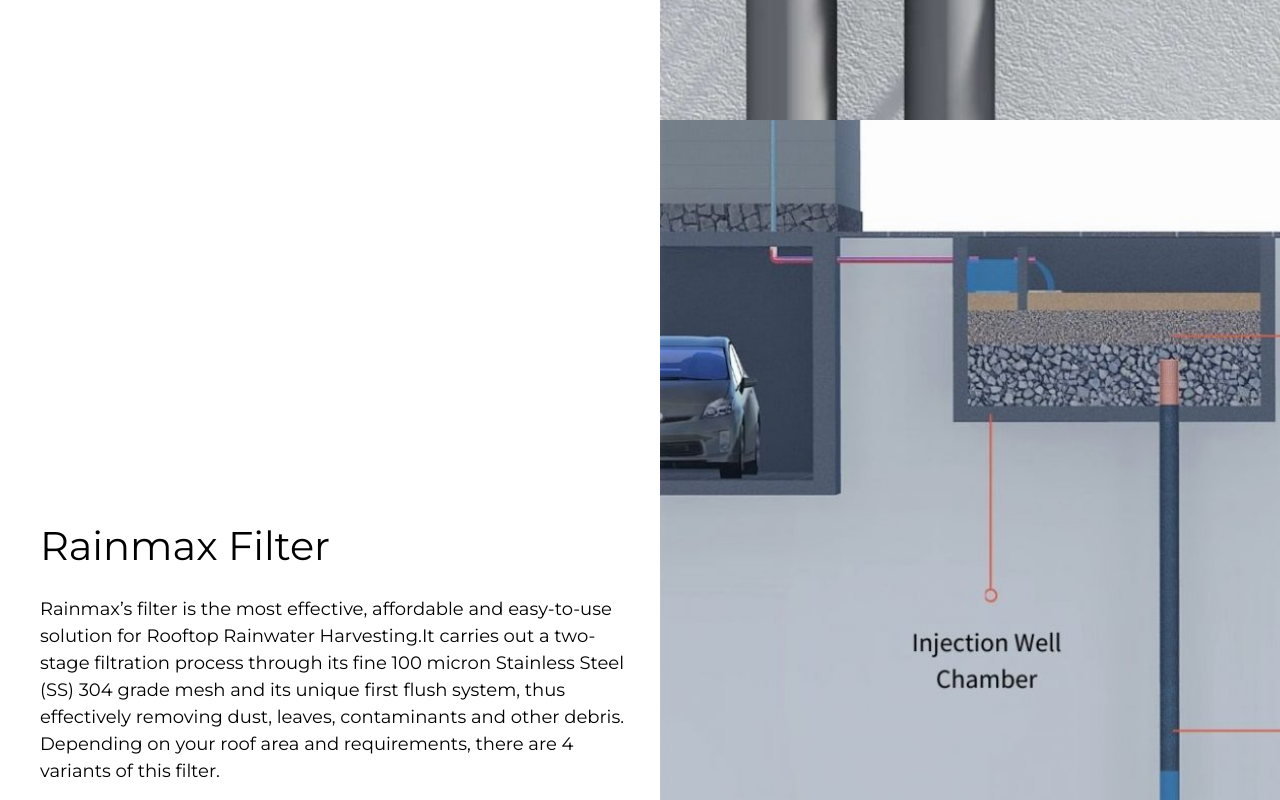
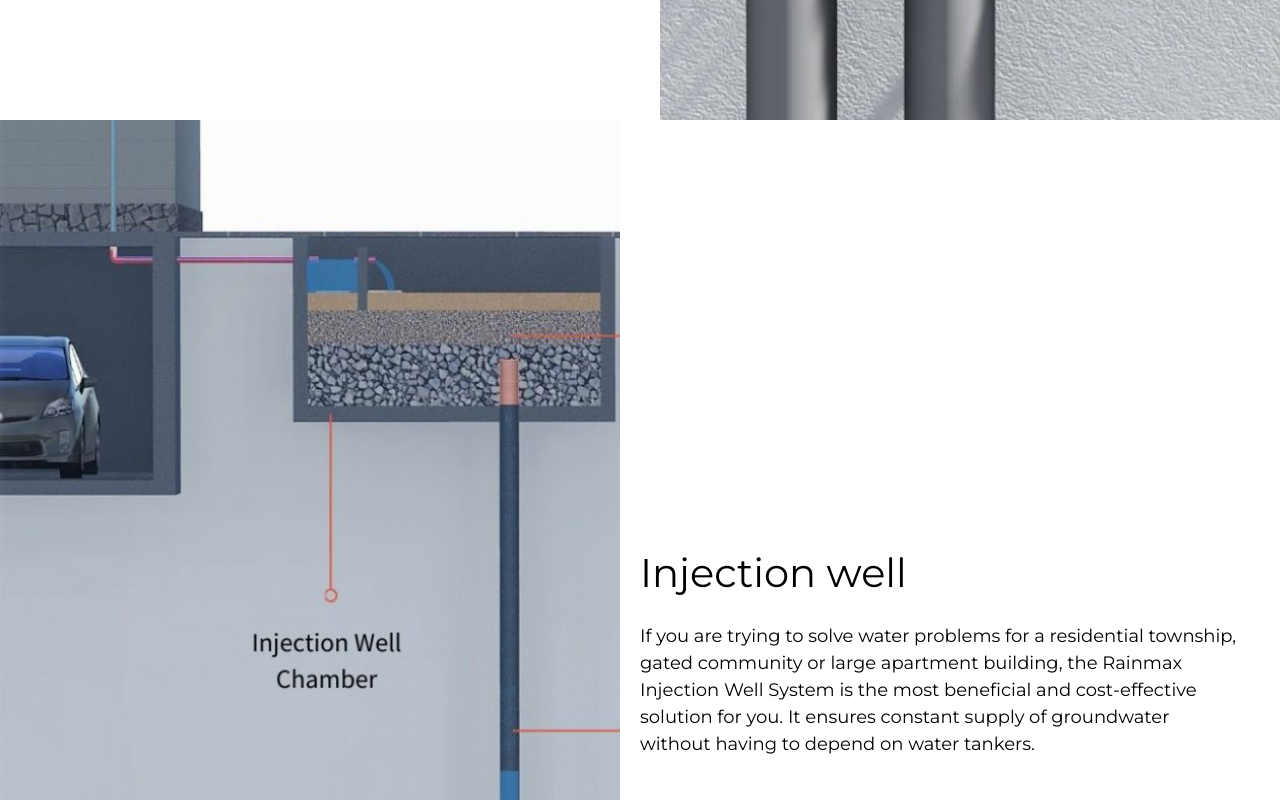
Before and after one commit to prashantbharati/rhall, a React (Create React App) app: page / in a window 1280 px wide. Shown: the part 2760-3560 px from the top of the page. Built offline with nearby package versions, Linux system fonts and the light colour scheme.

Commit message:
div 3 done

```diff
--- a/src/App.js
+++ b/src/App.js
@@ -210,9 +210,20 @@ const App = () => {
         </Grid>
       </div>
 
-      <div style={{ marginLeft: "40px" }}>
+      <div style={{ marginRight: "40px" }}>
         <Grid container>
           {/* <Grid item sm={0} md={1}></Grid> */}
+
+          <Grid
+            style={{
+              backgroundImage: `url('${frontfilter2}')`,
+              backgroundSize: "cover",
+            }}
+            item
+            sm={12}
+            md={6}
+          ></Grid>
+
           <Grid item sm={12} md={6}>
             <div
               style={{
@@ -220,7 +231,7 @@ const App = () => {
                 display: "flex",
                 flexDirection: "column",
                 justifyContent: "center",
-                marginRight: "20px",
+                marginLeft: "20px",
                 // alignItems: "center",
               }}
             >
@@ -231,7 +242,7 @@ const App = () => {
                   lineHeight: "2.5",
                 }}
               >
-                Rainmax Filter
+                Injection well
               </Typography>
 
               <Typography
@@ -240,26 +251,14 @@ const App = () => {
                   fontWeight: "200",
                 }}
               >
-                Rainmax’s filter is the most effective, affordable and
-                easy-to-use solution for Rooftop Rainwater Harvesting.It carries
-                out a two-stage filtration process through its fine 100 micron
-                Stainless Steel (SS) 304 grade mesh and its unique first flush
-                system, thus effectively removing dust, leaves, contaminants and
-                other debris. Depending on your roof area and requirements,
-                there are 4 variants of this filter.
+                If you are trying to solve water problems for a residential
+                township, gated community or large apartment building, the
+                Rainmax Injection Well System is the most beneficial and
+                cost-effective solution for you. It ensures constant supply of
+                groundwater without having to depend on water tankers.
               </Typography>
             </div>
           </Grid>
-
-          <Grid
-            style={{
-              backgroundImage: `url('${frontfilter2}')`,
-              backgroundSize: "cover",
-            }}
-            item
-            sm={12}
-            md={6}
-          ></Grid>
         </Grid>
       </div>
     </>
```
